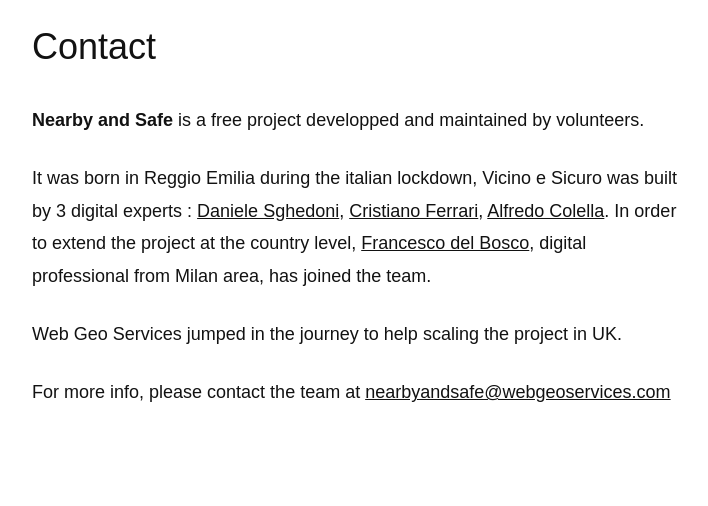
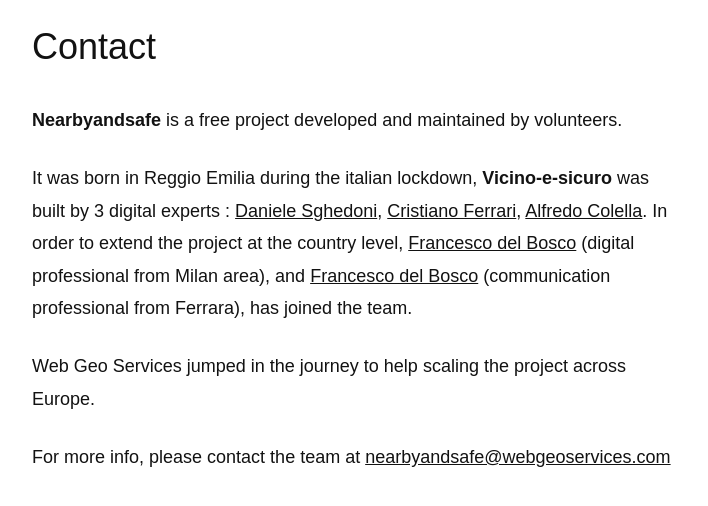
Before and after one commit to WebGeoServices/proxisur, a Django app: template proxisur/website/templates/en/contact.html in a window 1280 px wide. Shown: the part 61-567 px from the top of the page, without its empty margins (283-991 px from the left). Run offline with Django 3.2, Linux system fonts and the light colour scheme; the template is opened without the code that fills it, so the values that code supplies are empty.

Commit message:
Wording updates
Wording and typos

```diff
--- a/proxisur/website/templates/en/contact.html
+++ b/proxisur/website/templates/en/contact.html
@@ -4,9 +4,9 @@
         <div>
             <div class="container-fluid" data-trans="contact-text">
                 <h1>Contact</h1>
-                <p><strong>Nearby and Safe</strong> is a free project developped and maintained by volunteers.</p>
-                <p>It was born in Reggio Emilia during the italian lockdown, Vicino e Sicuro was built by 3 digital experts : <a href=\"https://www.linkedin.com/in/sghedo/\" target=\"_blank\">Daniele Sghedoni</a>, <a href=\"https://www.linkedin.com/in/cristianoferrari/\" target=\"_blank\">Cristiano Ferrari</a>, <a href=\"https://www.linkedin.com/in/alfredocolella/\" target=\"_blank\">Alfredo Colella</a>. In order to extend the project at the country level, <a href="https://www.linkedin.com/in/francescodelbosco" target="_blank">Francesco del Bosco</a>, digital professional from Milan area, has joined the team.</p>
-                <p>Web Geo Services jumped in the journey to help scaling the project in UK.</p>
+                <p><strong>Nearbyandsafe</strong> is a free project developed and maintained by volunteers.</p>
+                <p>It was born in Reggio Emilia during the italian lockdown, <strong>Vicino-e-sicuro</strong> was built by 3 digital experts : <a href="https://www.linkedin.com/in/sghedo/" target="_blank">Daniele Sghedoni</a>, <a href="https://www.linkedin.com/in/cristianoferrari/" target="_blank">Cristiano Ferrari</a>, <a href=\"https://www.linkedin.com/in/alfredocolella/\" target=\"_blank\">Alfredo Colella</a>. In order to extend the project at the country level, <a href="https://www.linkedin.com/in/francescodelbosco" target="_blank">Francesco del Bosco</a> (digital professional from Milan area), and <a href="https://www.linkedin.com/in/francescodelbosco" target="_blank">Francesco del Bosco</a> (communication professional from Ferrara), has joined the team.</p>
+                <p>Web Geo Services jumped in the journey to help scaling the project across Europe.</p>
                 <p>For more info, please contact the team at <a href="mailto:nearbyandsafe@webgeoservices.com">nearbyandsafe@webgeoservices.com</a></p>
             </div>
         </div>
```
